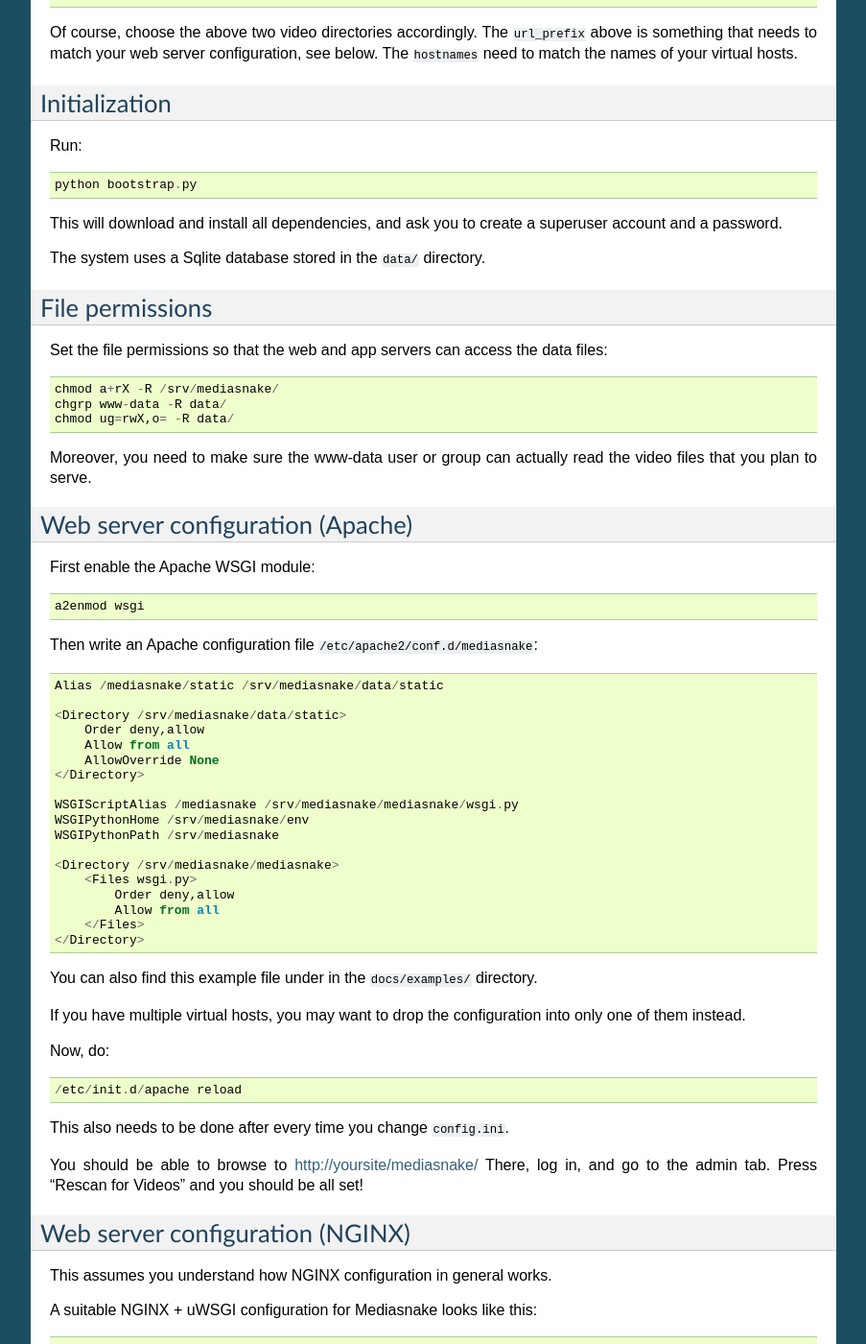
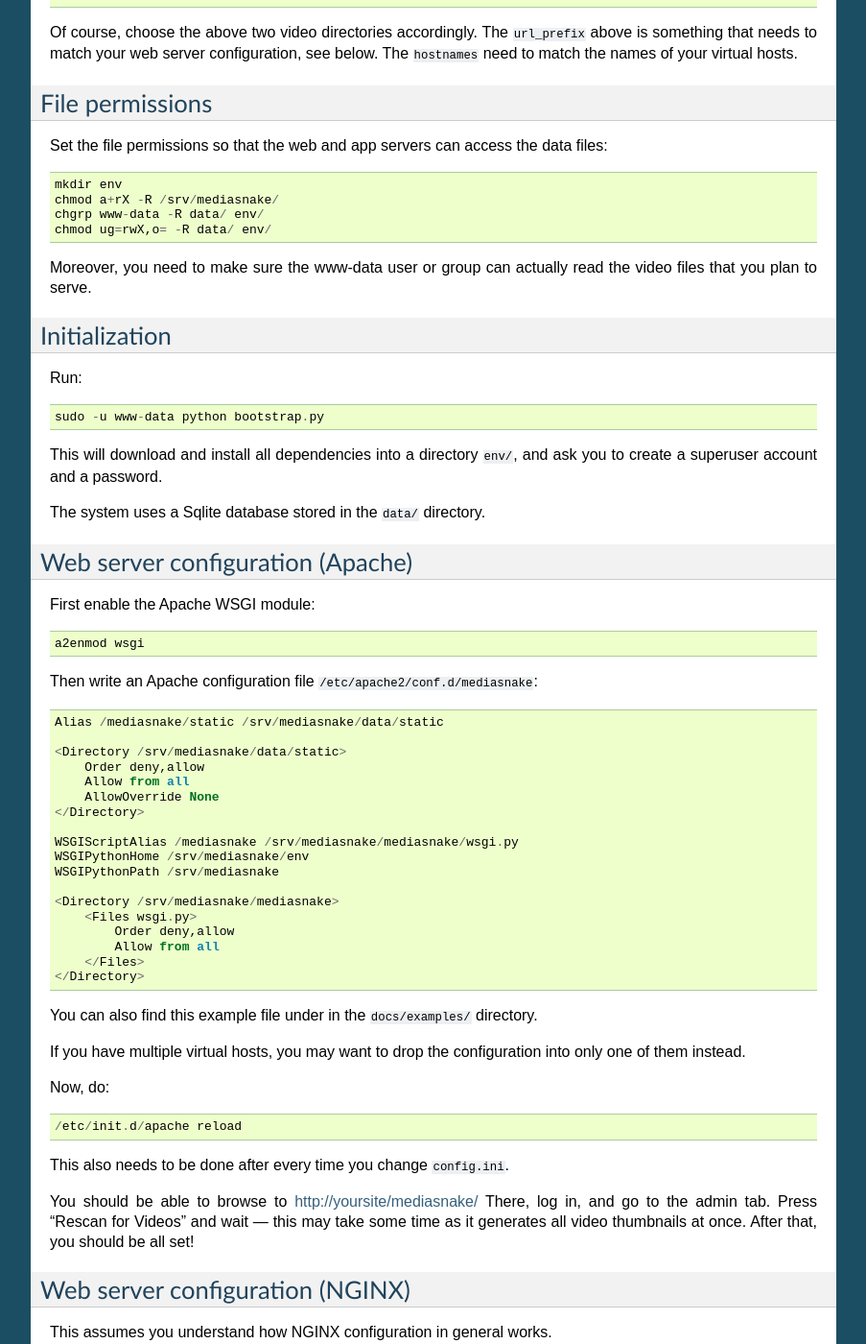
Before and after one commit to pv/mediasnake, a Sphinx documentation site: the page built from docs/install.rst, in a window 1280 px wide and 1400 px high, scrolled down 948 px. Shown: the whole window at 96% size, without its empty margins (198-1101 px from the left). Built offline with Sphinx 7.4.7, drawn with Linux system fonts in a browser that asks for light colours; some of the changed text lies outside the part shown.

Commit message:
Adjust documentation a bit

```diff
--- a/docs/install.rst
+++ b/docs/install.rst
@@ -63,31 +63,32 @@
 of your virtual hosts.
 
 
-Initialization
-==============
-
-Run::
-
-    python bootstrap.py
-
-This will download and install all dependencies, and ask you to create
-a superuser account and a password.
-
-The system uses a Sqlite database stored in the ``data/`` directory.
-
-
 File permissions
 ================
 
 Set the file permissions so that the web and app servers can access
 the data files::
 
+    mkdir env
     chmod a+rX -R /srv/mediasnake/
-    chgrp www-data -R data/
-    chmod ug=rwX,o= -R data/
+    chgrp www-data -R data/ env/
+    chmod ug=rwX,o= -R data/ env/
 
 Moreover, you need to make sure the www-data user or group can
 actually read the video files that you plan to serve.
+
+
+Initialization
+==============
+
+Run::
+
+    sudo -u www-data python bootstrap.py
+
+This will download and install all dependencies into a directory
+``env/``, and ask you to create a superuser account and a password.
+
+The system uses a Sqlite database stored in the ``data/`` directory.
 
 
 Web server configuration (Apache)
@@ -131,8 +132,9 @@
 This also needs to be done after every time you change ``config.ini``.
 
 You should be able to browse to http://yoursite/mediasnake/ There, log
-in, and go to the admin tab. Press "Rescan for Videos" and you should
-be all set!
+in, and go to the admin tab. Press "Rescan for Videos" and wait ---
+this may take some time as it generates all video thumbnails at once.
+After that, you should be all set!
 
 
 Web server configuration (NGINX)
```
Also changed, not shown: other parts of docs/install.rst (+2 -2 lines).
